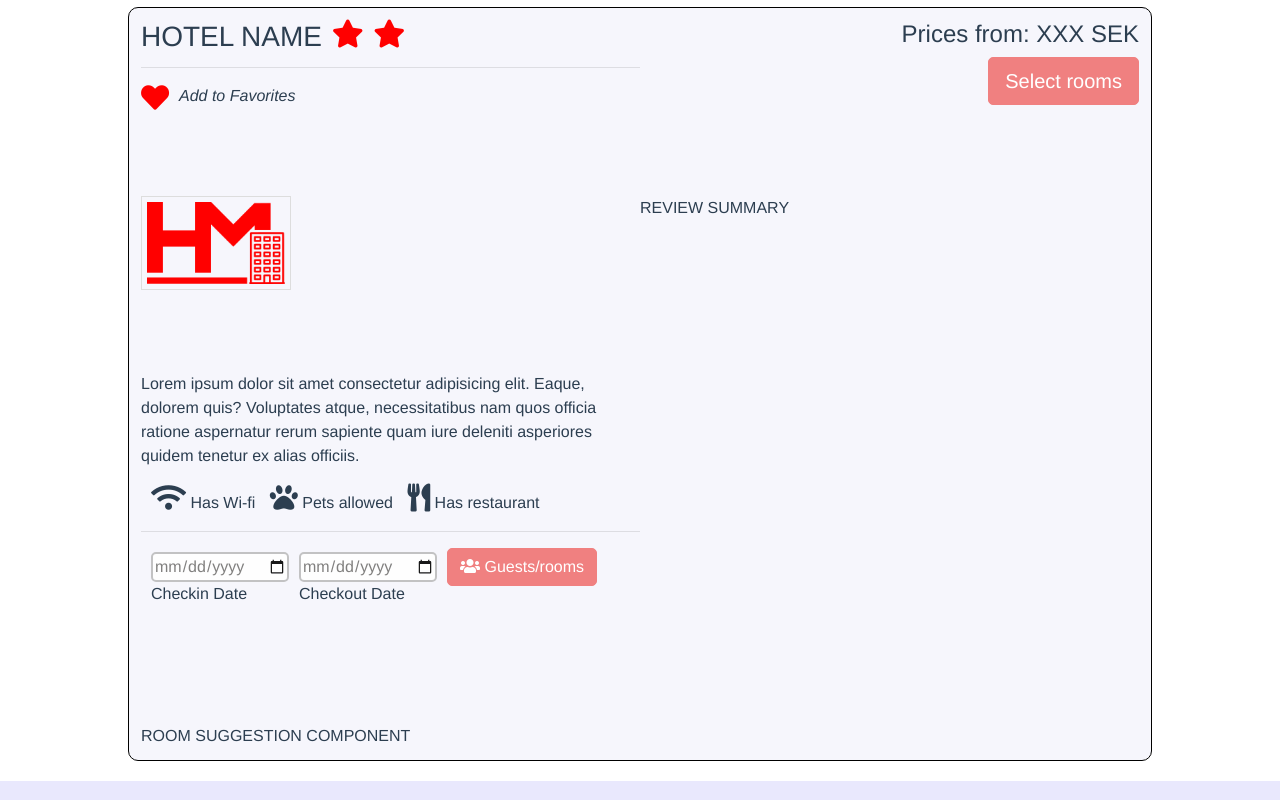
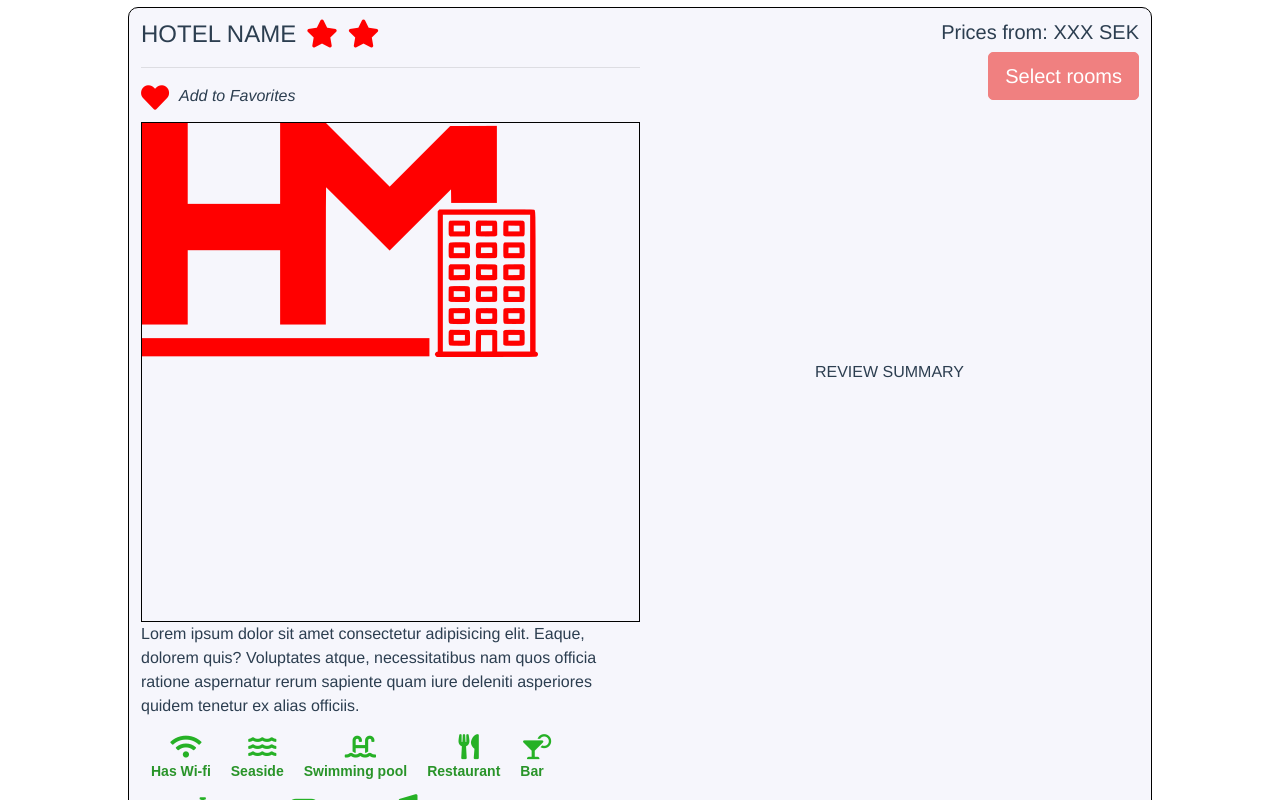
Before and after one commit to giddster/holidaymaker, a Vue app in the folder holidaymaker-frontend/: page /aboutHotel in a window 1280 px wide. Shown: the part 200-1000 px from the top of the page. Built offline with nearby package versions, Linux system fonts and the light colour scheme; no server answers; the HTML template or start-up script is replaced by a standard one.

Commit message:
Update AboutHotel.vue
finished skeleton for revamped AboutHotel component

```diff
--- a/holidaymaker-frontend/src/views/AboutHotel.vue
+++ b/holidaymaker-frontend/src/views/AboutHotel.vue
@@ -1,20 +1,22 @@
 <template>
 <div class="parent hotel-header">
   <div class="div1">
-    <h3 class="hotel-title">HOTEL NAME</h3>
+    <h4 class="hotel-title">HOTEL NAME</h4>
     <i class="fas fa-star star-rating-about"></i>
     <i class="fas fa-star star-rating-about"></i>
+    <p></p>
+
     <hr>
     <i class="fas fa-heart addtofavorite-button"></i> <i>Add to Favorites</i>
   </div>
 
   <div class="div2">
-     <h4 class="prices-title">Prices from: XXX SEK</h4>
+     <h5 class="prices-title">Prices from: XXX SEK</h5>
     <button class="btn btn-lg btn-primary selectrooms-button">Select rooms</button>
   </div>
 
   <div class="div3">
-        <img src='../assets/logo.png' class="thumbnail">
+        <img src='../assets/logo.png'>
   </div>
 
   <div class="div4">
@@ -23,9 +25,21 @@
 
   <div class="div5">
       <p>Lorem ipsum dolor sit amet consectetur adipisicing elit. Eaque, dolorem quis? Voluptates atque, necessitatibus nam quos officia ratione aspernatur rerum sapiente quam iure deleniti asperiores quidem tenetur ex alias officiis.</p>
-      <i class="fas fa-wifi bool-icon"></i> Has Wi-fi
-      <i class="fas fa-paw bool-icon"></i> Pets allowed
-      <i class="fas fa-utensils bool-icon"></i> Has restaurant
+
+      <i class="fas fa-wifi bool-icon"><p class="icon-description">Has Wi-fi</p></i>
+      <i class="fas fa-water bool-icon"><p class="icon-description">Seaside</p></i>
+      <i class="fas fa-swimming-pool bool-icon"><p class="icon-description">Swimming pool</p></i>
+      <i class="fas fa-utensils bool-icon"><p class="icon-description">Restaurant</p></i>
+      <i class="fas fa-cocktail bool-icon"><p class="icon-description">Bar</p></i>
+      <i class="fas fa-concierge-bell bool-icon"><p class="icon-description">Room Service</p></i>
+      <i class="fas fa-gamepad bool-icon"><p class="icon-description">Kids' Club</p></i>
+      <i class="fas fa-music bool-icon"><p class="icon-description">Entertainment</p></i>
+
+      <br>
+      <br>
+      <i>DISTANCE TO BEACH: xxx km</i> |
+      <i>DISTANCE TO CITY CENTER: xxx km</i>
+
       <hr>
   </div>
 
@@ -35,7 +49,8 @@
 
   <div class="div7">
       <DRPicker class="datepicker-small" />
-      <button class="btn btn-md btn-primary guests-button"> <i class="fas fa-users"></i> Guests/rooms</button>
+      <button class="btn btn-md btn-primary guests-button datepicker-small"> <i class="fas fa-users"></i> Guests</button>
+      <hr>
   </div>
 
   <div class="div8 empty-div">
@@ -94,9 +109,21 @@ export default {
 }
 
 .bool-icon {
-  font-size: 28px;
+  font-size: 25px;
   margin-left: 10px;
+  color: rgb(38, 177, 38);
+  border: 1px solid black;
+  border-style: hidden;
+  text-align: center;
+}
 
+.icon-description {
+  font-size: 14px;
+  margin-right: 10px;
+  color: rgb(41, 148, 41);
+  font-family: sans-serif;
+  font-weight: lighter;
+  margin-top: 5px;
 }
 
 .datepicker-small {
@@ -110,7 +137,7 @@ export default {
  .parent.hotel-header {
   display: grid;
   grid-template-columns: repeat(2, 1fr);
-  grid-template-rows: repeat(4, 1fr);
+  grid-template-rows: repeat(1, 1fr);
   grid-column-gap: 0px;
   grid-row-gap: 0px;
   background: rgb(246, 246, 252);
@@ -129,15 +156,20 @@ export default {
 
 .div1 {
   grid-area: 1 / 1 / 2 / 2;
+  padding-bottom: 10px;
 }
 .div2 {
   grid-area: 1 / 2 / 2 / 3;
 }
 .div3 {
   grid-area: 2 / 1 / 3 / 2;
+  max-width: 800px;
+  height: 500px;
+  border: 1px solid black;
 }
 .div4 {
   grid-area: 2 / 2 / 3 / 3;
+  margin: auto;
 }
 .div5 {
   grid-area: 3 / 1 / 4 / 2;
@@ -147,65 +179,10 @@ export default {
 }
 .div7 {
   grid-area: 4 / 1 / 5 / 2;
-  width: 100%;
 }
 .div8 {
-  grid-area: 4 / 2 / 5 / 3;
+  grid-area: 4 / 1 / 5 / 3;
 }
 
- /* body {
-     margin: 0;
-     padding: 0;
-     font-family: 'Open Sans', serif;
-     background: white
-
-     }
-
-     .button {
-  display: inline-block;
-  padding: 10px 20px;
-  font-size: 18px;
-  cursor: pointer;
-  text-align: center;
-  text-decoration: none;
-  outline: none;
-  color: #fff;
-  background-color: #4CAF50;
-  border: none;
-  border-radius: 12px;
-  box-shadow: 0 9px #999;
-}
-
-.button:hover {background-color: #3e8e41}
-
-.button:active {
-  background-color: #3e8e41;
-  box-shadow: 0 5px #666;
-  transform: translateY(4px);
-}
-
-input[type=text] {
-
-
-  box-sizing: border-box;
-  border: 0px solid black;
-  background-color: #FFFFFF;
-  color: #000000;
-  font-family: 'Open Sans', serif;
-  font-size: 18px;
-
-}
-
-input[type=number] {
-
-
-  box-sizing: border-box;
-  border: 0px solid black;
-  background-color: #FFFFFF;
-  color: #000000;
-  font-family: 'Open Sans', serif;
-  font-size: 18px;
-
-} */
 
 </style>
```
